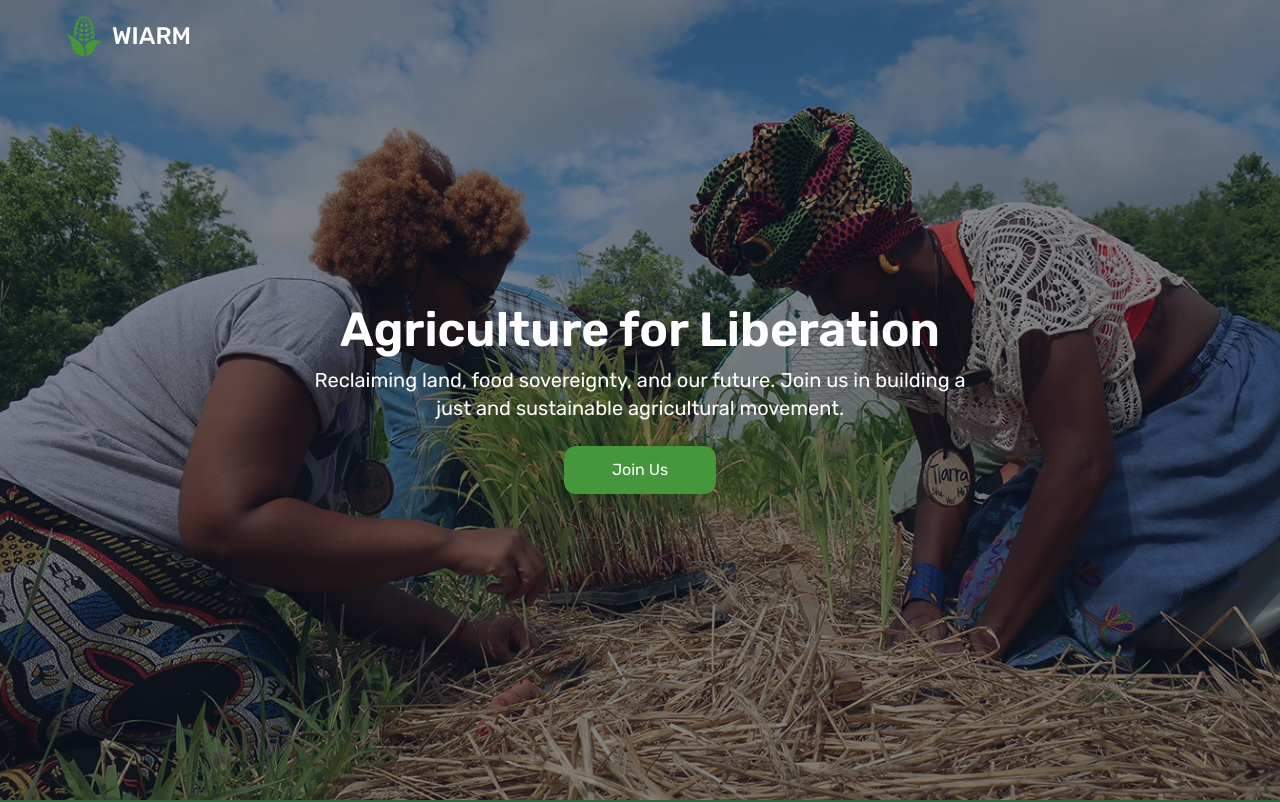
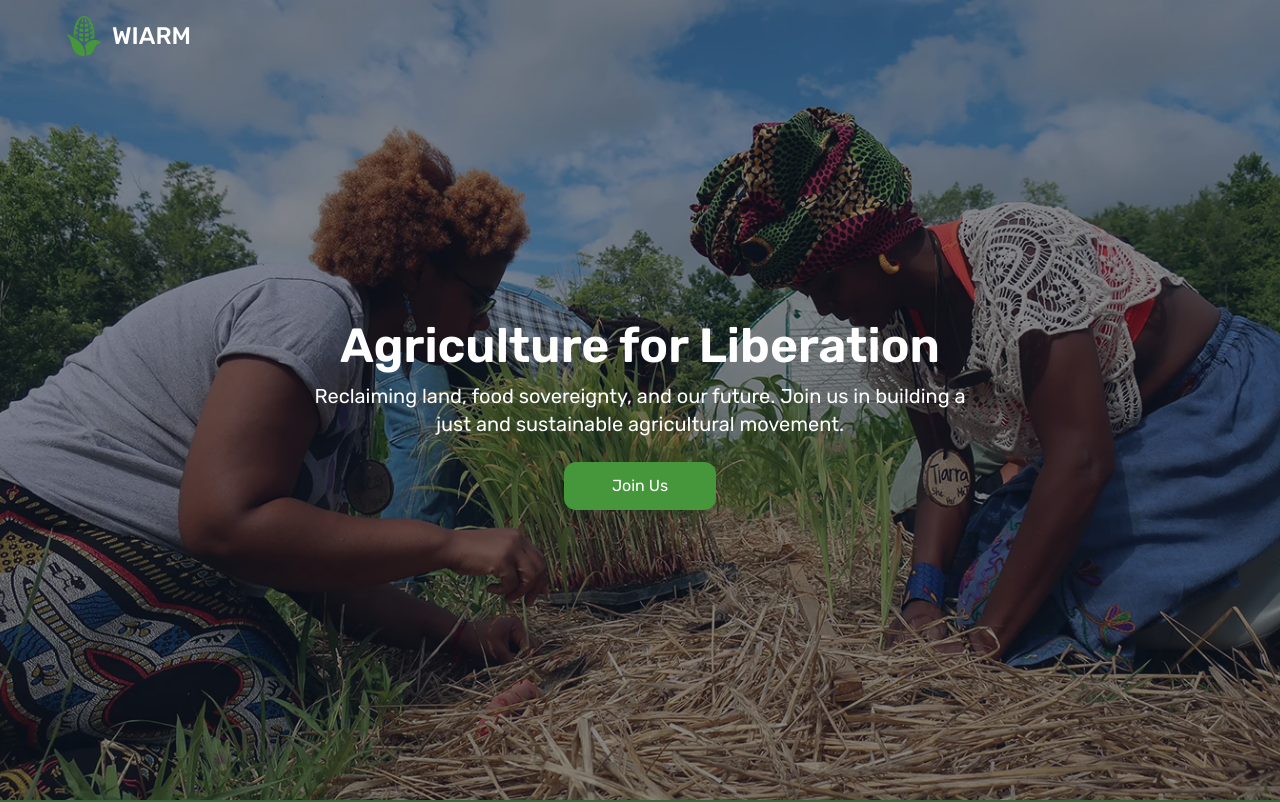
Before and after one commit to rorisangputu/wiarm, a React (Vite) app: page / in a window 1280 px wide. Shown: the top 802 px of the page. Built offline with nearby package versions, Linux system fonts and the light colour scheme.

Commit message:
adding spacing

```diff
--- a/src/components/Hero.jsx
+++ b/src/components/Hero.jsx
@@ -13,7 +13,7 @@ const Hero = () => {
   />
 
   {/* Content */}
-  <div className="relative z-10 text-center px-6">
+  <div className="top-4 relative z-10 text-center px-6">
     <h1 className="text-4xl font-semibold md:text-5xl">Agriculture for Liberation</h1>
     <p className="mt-3 font-normal text-md md:text-xl max-w-2xl mx-auto">
       Reclaiming land, food sovereignty, and our future.
```
